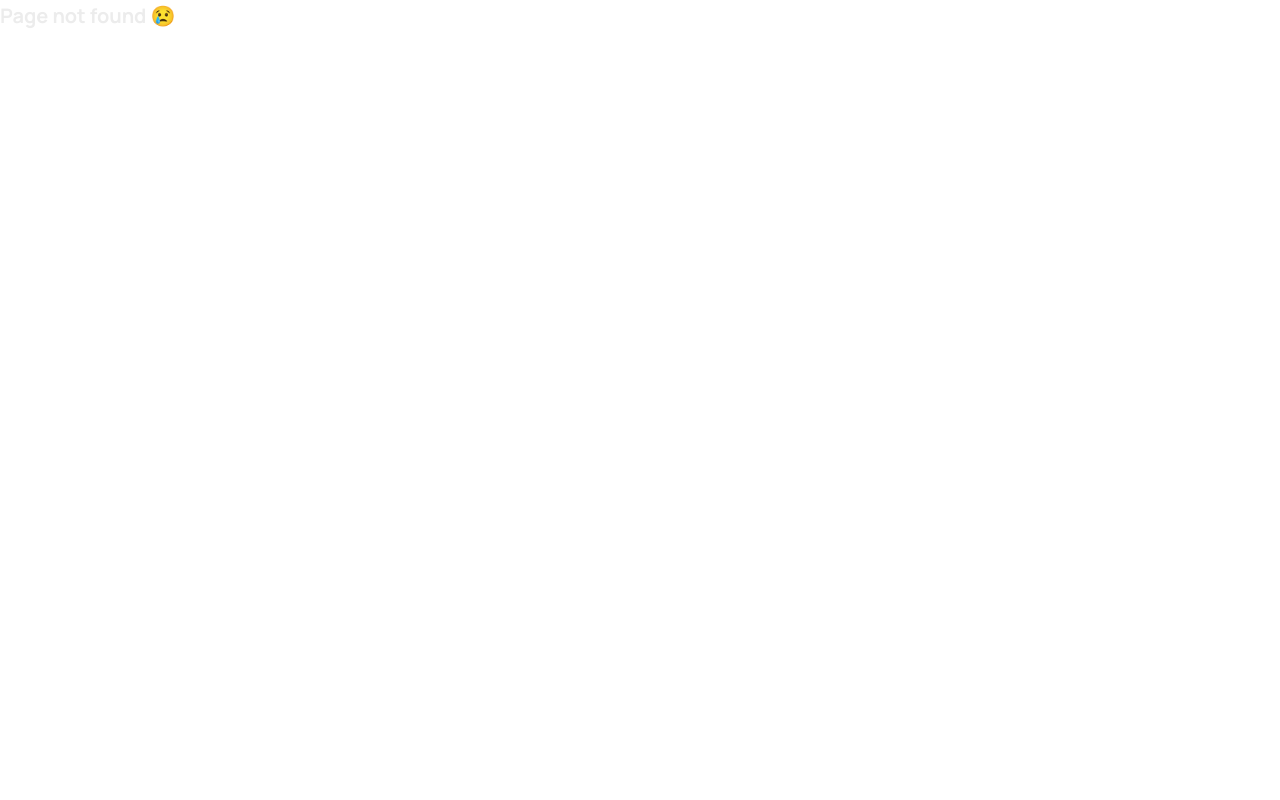
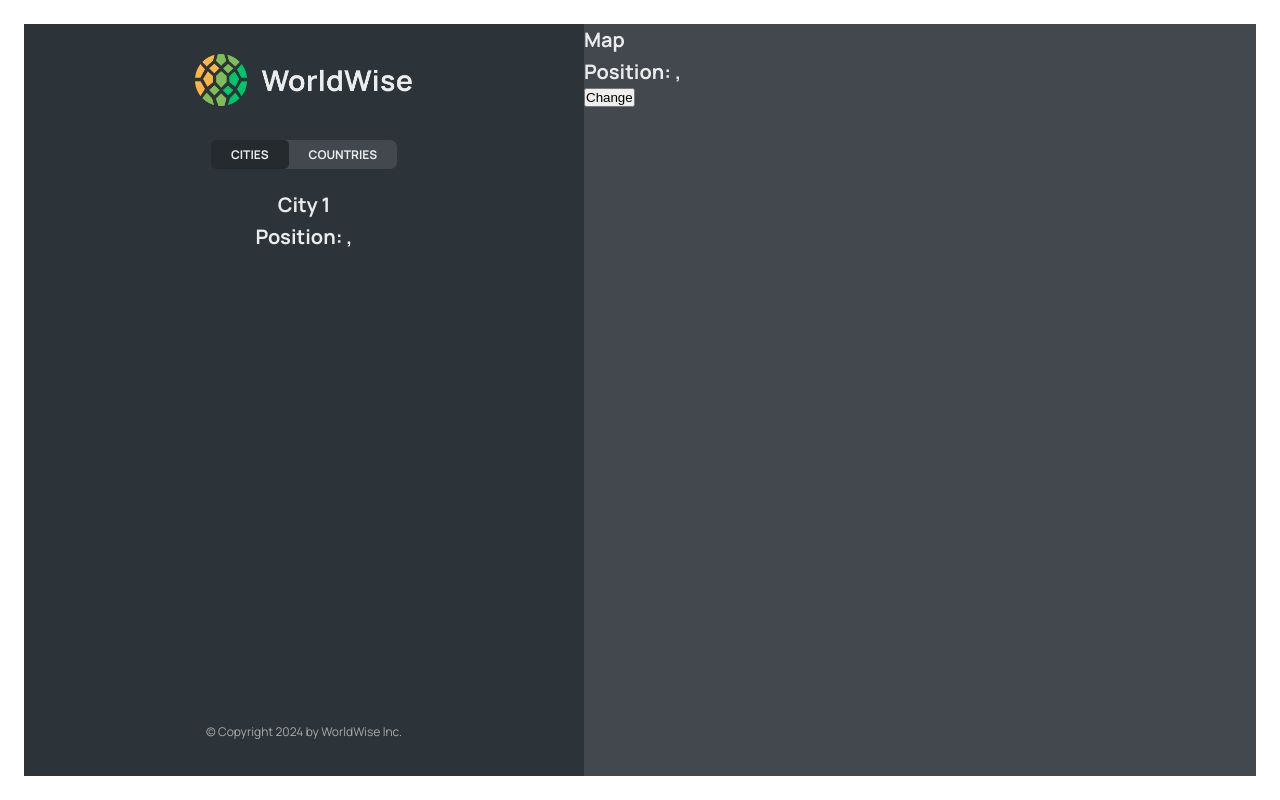
Before and after one commit to sureshbabu170302/React-Js-Projects, a React (Vite) app in the folder worldwise/: page /app/cities/1 in a window 1280 px wide. Before the commit this address had no page. Built offline with nearby package versions, Linux system fonts and the light colour scheme; data requests are answered from the project's data file.

Commit message:
Added CountryItem Component and used useParams - worldwise

```diff
--- a/worldwise/src/App.jsx
+++ b/worldwise/src/App.jsx
@@ -1,4 +1,6 @@
 import { BrowserRouter, Route, Routes } from "react-router-dom";
+import { useEffect, useState } from "react";
+
 import Product from "./pages/Product";
 import HomePage from "./pages/HomePage";
 import Pricing from "./pages/Pricing";
@@ -6,12 +8,13 @@ import PageNotFound from "./pages/PageNotFound";
 import Login from "./pages/Login";
 import AppLayout from "./pages/AppLayout";
 import CityList from "./Components/CityList";
-import { useEffect, useState } from "react";
+import CountryList from "./Components/CountryList";
+import City from "./Components/City";
 
 const URL = "http://localhost:3000";
 
 export default function App() {
-  const [cities, setCities] = useState({});
+  const [cities, setCities] = useState([]);
   const [isLoading, setIsLoading] = useState(false);
 
   useEffect(() => {
@@ -49,7 +52,11 @@ export default function App() {
             path="cities"
             element={<CityList cities={cities} isLoading={isLoading} />}
           />
-          <Route path="countries" element={<p>Countries</p>} />
+          <Route path="cities/:id" element={<City />} />
+          <Route
+            path="countries"
+            element={<CountryList cities={cities} isLoading={isLoading} />}
+          />
           <Route path="form" element={<p>Form</p>} />
         </Route>
         <Route path="*" element={<PageNotFound />} />
--- a/worldwise/src/Components/City.jsx
+++ b/worldwise/src/Components/City.jsx
@@ -1,61 +1,80 @@
-import styles from "./City.module.css";
+/* eslint-disable no-unused-vars */
+import { useParams } from "react-router-dom";
+import { useSearchParams } from "react-router-dom";
+// import styles from "./City.module.css";
 
-const formatDate = (date) =>
-  new Intl.DateTimeFormat("en", {
-    day: "numeric",
-    month: "long",
-    year: "numeric",
-    weekday: "long",
-  }).format(new Date(date));
+// const formatDate = (date) =>
+//   new Intl.DateTimeFormat("en", {
+//     day: "numeric",
+//     month: "long",
+//     year: "numeric",
+//     weekday: "long",
+//   }).format(new Date(date));
 
 function City() {
-  // TEMP DATA
-  const currentCity = {
-    cityName: "Lisbon",
-    emoji: "🇵🇹",
-    date: "2027-10-31T15:59:59.138Z",
-    notes: "My favorite city so far!",
-  };
+  const { id } = useParams();
+  console.log(id);
 
-  const { cityName, emoji, date, notes } = currentCity;
+  const [searchParams, setSearchParams] = useSearchParams();
+  const lat = searchParams.get("lat");
+  const lng = searchParams.get("lng");
+
+  // // TEMP DATA
+  // const currentCity = {
+  //   cityName: "Lisbon",
+  //   emoji: "🇵🇹",
+  //   date: "2027-10-31T15:59:59.138Z",
+  //   notes: "My favorite city so far!",
+  // };
+
+  // const { cityName, emoji, date, notes } = currentCity;
 
   return (
-    <div className={styles.city}>
-      <div className={styles.row}>
-        <h6>City name</h6>
-        <h3>
-          <span>{emoji}</span> {cityName}
-        </h3>
-      </div>
+    <>
+      <h1>City {id}</h1>
+      <h1>
+        Position: {lat}, {lng}
+      </h1>
+    </>
+  );
 
-      <div className={styles.row}>
-        <h6>You went to {cityName} on</h6>
-        <p>{formatDate(date || null)}</p>
-      </div>
+  // return (
+  //   <div className={styles.city}>
+  //     <div className={styles.row}>
+  //       <h6>City name</h6>
+  //       <h3>
+  //         <span>{emoji}</span> {cityName}
+  //       </h3>
+  //     </div>
 
-      {notes && (
-        <div className={styles.row}>
-          <h6>Your notes</h6>
-          <p>{notes}</p>
-        </div>
-      )}
+  //     <div className={styles.row}>
+  //       <h6>You went to {cityName} on</h6>
+  //       <p>{formatDate(date || null)}</p>
+  //     </div>
 
-      <div className={styles.row}>
-        <h6>Learn more</h6>
-        <a
-          href={`https://en.wikipedia.org/wiki/${cityName}`}
-          target="_blank"
-          rel="noreferrer"
-        >
-          Check out {cityName} on Wikipedia &rarr;
-        </a>
-      </div>
+  //     {notes && (
+  //       <div className={styles.row}>
+  //         <h6>Your notes</h6>
+  //         <p>{notes}</p>
+  //       </div>
+  //     )}
 
-      <div>
-        <ButtonBack />
-      </div>
-    </div>
-  );
+  //     <div className={styles.row}>
+  //       <h6>Learn more</h6>
+  //       <a
+  //         href={`https://en.wikipedia.org/wiki/${cityName}`}
+  //         target="_blank"
+  //         rel="noreferrer"
+  //       >
+  //         Check out {cityName} on Wikipedia &rarr;
+  //       </a>
+  //     </div>
+
+  //     <div>
+  //       {/* <ButtonBack /> */}
+  //     </div>
+  //   </div>
+  // );
 }
 
 export default City;
--- /dev/null
+++ b/worldwise/src/Components/CityItem.jsx
@@ -0,0 +1,29 @@
+/* eslint-disable react/prop-types */
+import { Link } from "react-router-dom";
+import styles from "./CityItem.module.css";
+
+const formatDate = (date) =>
+  new Intl.DateTimeFormat("en", {
+    day: "numeric",
+    month: "long",
+    year: "numeric",
+    weekday: "long",
+  }).format(new Date(date));
+
+export default function CityItem({ city }) {
+  console.log(city);
+  const { cityName, emoji, date, id, position } = city;
+  return (
+    <li>
+      <Link
+        className={styles.cityItem}
+        to={`${id}?lat=${position.lat}&lng=${position.lng}`}
+      >
+        <span className={styles.emoji}>{emoji}</span>
+        <h3 className={styles.name}>{cityName}</h3>
+        <time className={styles.date}>{formatDate(date)}</time>
+        <button className={styles.deleteBtn}>&times;</button>
+      </Link>
+    </li>
+  );
+}
--- a/worldwise/src/Components/CityList.jsx
+++ b/worldwise/src/Components/CityList.jsx
@@ -1,10 +1,22 @@
 /* eslint-disable react/prop-types */
-import styles from "./CityList.module.css"
+import CityItem from "./CityItem";
+import styles from "./CityList.module.css";
+import Spinner from "./SpinnerFullPage";
+import Message from "./Message";
 
-export default function CityList() {
+export default function CityList({ cities, isLoading }) {
+  if (isLoading) return <Spinner />;
+  if (!cities.length)
+    return (
+      <Message
+        message={"Add your first city by clicking on a city on the map"}
+      />
+    );
   return (
     <ul className={styles.cityList}>
-
+      {cities.map((city, index) => (
+        <CityItem key={index} city={city} />
+      ))}
     </ul>
-  )
+  );
 }
--- a/worldwise/src/Components/CountryItem.jsx
+++ b/worldwise/src/Components/CountryItem.jsx
@@ -1,3 +1,4 @@
+/* eslint-disable react/prop-types */
 import styles from "./CountryItem.module.css";
 
 function CountryItem({ country }) {
--- /dev/null
+++ b/worldwise/src/Components/CountryList.jsx
@@ -0,0 +1,29 @@
+/* eslint-disable react/prop-types */
+import styles from "./CountryList.module.css";
+import Spinner from "./SpinnerFullPage";
+import Message from "./Message";
+import CountryItem from "./CountryItem";
+
+export default function CountryList({ cities, isLoading }) {
+  if (isLoading) return <Spinner />;
+  if (!cities.length)
+    return (
+      <Message
+        message={"Add your first city by clicking on a city on the map"}
+      />
+    );
+
+  const countries = cities.reduce((arr, city) => {
+    if (!arr.map((el) => el.country).includes(city.country))
+      return [...arr, { country: city.country, emoji: city.emoji }];
+    else return arr;
+  }, []);
+
+  return (
+    <ul className={styles.countryList}>
+      {countries.map((country, index) => (
+        <CountryItem key={index} country={country} />
+      ))}
+    </ul>
+  );
+}
--- a/worldwise/src/Components/Map.jsx
+++ b/worldwise/src/Components/Map.jsx
@@ -1,7 +1,25 @@
-import styles from "./Map.module.css"
+/* eslint-disable no-unused-vars */
+import { useSearchParams } from "react-router-dom";
+import styles from "./Map.module.css";
 
 export default function Map() {
+  const [searchParams, setSearchParams] = useSearchParams();
+  const lat = searchParams.get("lat");
+  const lng = searchParams.get("lng");
+
   return (
-    <div className={styles.mapContainer}>Map</div>
-  )
+    <div className={styles.mapContainer}>
+      <h1>Map</h1>
+      <h1>
+        Position: {lat}, {lng}
+      </h1>
+      <button
+        onClick={() => {
+          setSearchParams({ lat: 23, lng: 22 });
+        }}
+      >
+        Change
+      </button>
+    </div>
+  );
 }
--- a/worldwise/src/Components/Message.jsx
+++ b/worldwise/src/Components/Message.jsx
@@ -1,3 +1,4 @@
+/* eslint-disable react/prop-types */
 import styles from "./Message.module.css";
 
 function Message({ message }) {
```
